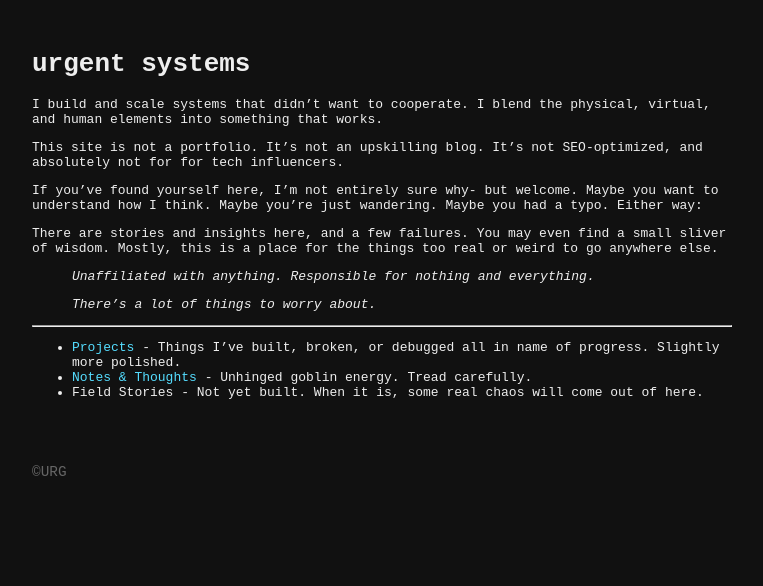
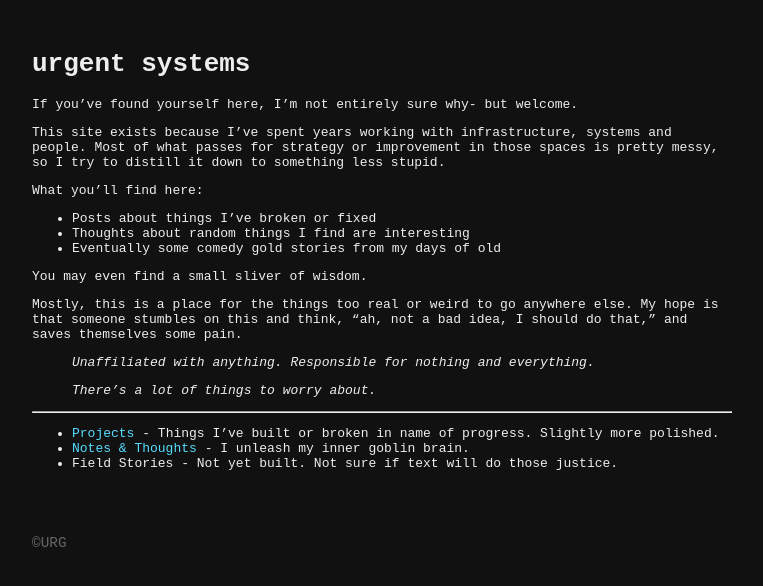
Before and after one commit to urgdog/urg.systems, a Jekyll site: the page built from index.md, in a window 1280 px wide. Shown: the top 586 px of the page, without its empty margins (258-1021 px from the left). Built offline with Jekyll 4.4.1, drawn with Linux system fonts in a browser that asks for light colours.

Commit message:
more words that mean things

```diff
--- a/index.md
+++ b/index.md
@@ -4,23 +4,28 @@ layout: default
 ---
 # urgent systems
 
-I build and scale systems that didn't want to cooperate. I blend the physical, virtual, and
-human elements into something that works.
+If you've found yourself here, I'm not entirely sure why- but welcome.
 
-This site is not a portfolio. It's not an upskilling blog. It's not SEO-optimized, and absolutely not for
-for tech influencers.
+This site exists because I've spent years working with infrastructure, systems and people. Most of
+what passes for strategy or improvement in those spaces is pretty messy, so I try to distill it down
+to something less stupid.
 
-If you've found yourself here, I'm not entirely sure why- but welcome. Maybe you want to understand how I think.
-Maybe you're just wandering. Maybe you had a typo. Either way:
+What you'll find here:
 
-There are stories and insights here, and a few failures. You may even find a small sliver of wisdom.
-Mostly, this is a place for the things too real or weird to go anywhere else.
+- Posts about things I've broken or fixed
+- Thoughts about random things I find are interesting
+- Eventually some comedy gold stories from my days of old
+
+You may even find a small sliver of wisdom.
+
+Mostly, this is a place for the things too real or weird to go anywhere else. My hope is that someone
+stumbles on this and think, "ah, not a bad idea, I should do that," and saves themselves some pain.
 
 > *Unaffiliated with anything. Responsible for nothing and everything.*
 
 > *There's a lot of things to worry about.*
 
 ---
-- [Projects](/projects/) - Things I've built, broken, or debugged all in name of progress. Slightly more polished.
-- [Notes & Thoughts](/notes/) - Unhinged goblin energy. Tread carefully.
-- Field Stories - Not yet built. When it is, some real chaos will come out of here.
+- [Projects](/projects/) - Things I've built or broken in name of progress. Slightly more polished.
+- [Notes & Thoughts](/notes/) - I unleash my inner goblin brain.
+- Field Stories - Not yet built. Not sure if text will do those justice.
```
